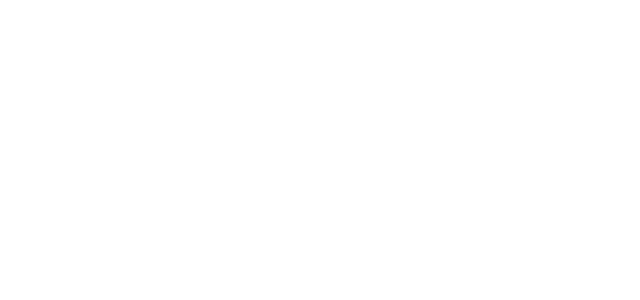
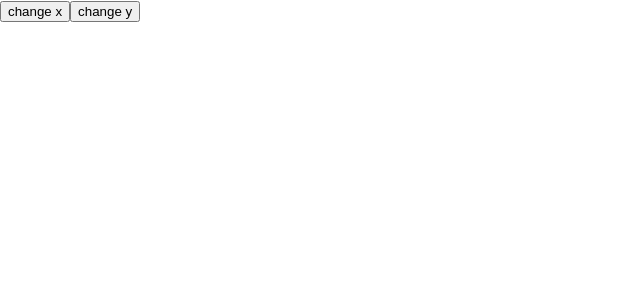
Before and after one commit to aleks1303/may-2024_react-preview, a React (Create React App) app: page / in a window 1280 px wide. Shown: the top 300 px of the page, without its empty margins (0-640 px from the left). Built offline with nearby package versions, Linux system fonts and the light colour scheme.

Commit message:
react_preview_useEffect

```diff
--- a/src/App.tsx
+++ b/src/App.tsx
@@ -1,11 +1,40 @@
-import React from 'react';
+import React, {FC, useEffect, useRef, useState} from 'react';
 import './App.css';
 
-function App() {
+// useRef - використовується для того, щоб змінна y не перереджувалась, а залишалась не змінною
+// без useRef змінна y буде знову ставати в свій початковий стан
+// а так вона продовжує працювати далі
+
+// якщо необхідно мати зміну, яка не приймає участі в відмальовці interface, а потрібно зберігати її стан
+// то useRef використовується
+// часто використовують в forms
+// для того, щоб отримати посилання на якусь певну форму
+// і щоб вона не змінювалась в процесі того, як необхідно в цю форму щось записувати
+// але з формами є додаткові hooks
+
+
+const App: FC = () => {
+  const [x, setX] = useState(0)
+    let y = useRef(0)
+  useEffect(() => {
+    console.log('work')
+
+    return () =>{
+      console.log('!!!')
+    }
+  }, [x]);
+
   return (
-    <div>
+      <div>
+        <button onClick={()=>{
+          setX(prevState => ++prevState)
+        }}>change x</button>
 
-    </div>
+          <button onClick={() =>{
+              y.current++
+              console.log(y)
+          }}>change y</button>
+      </div>
   );
 }
 
```
